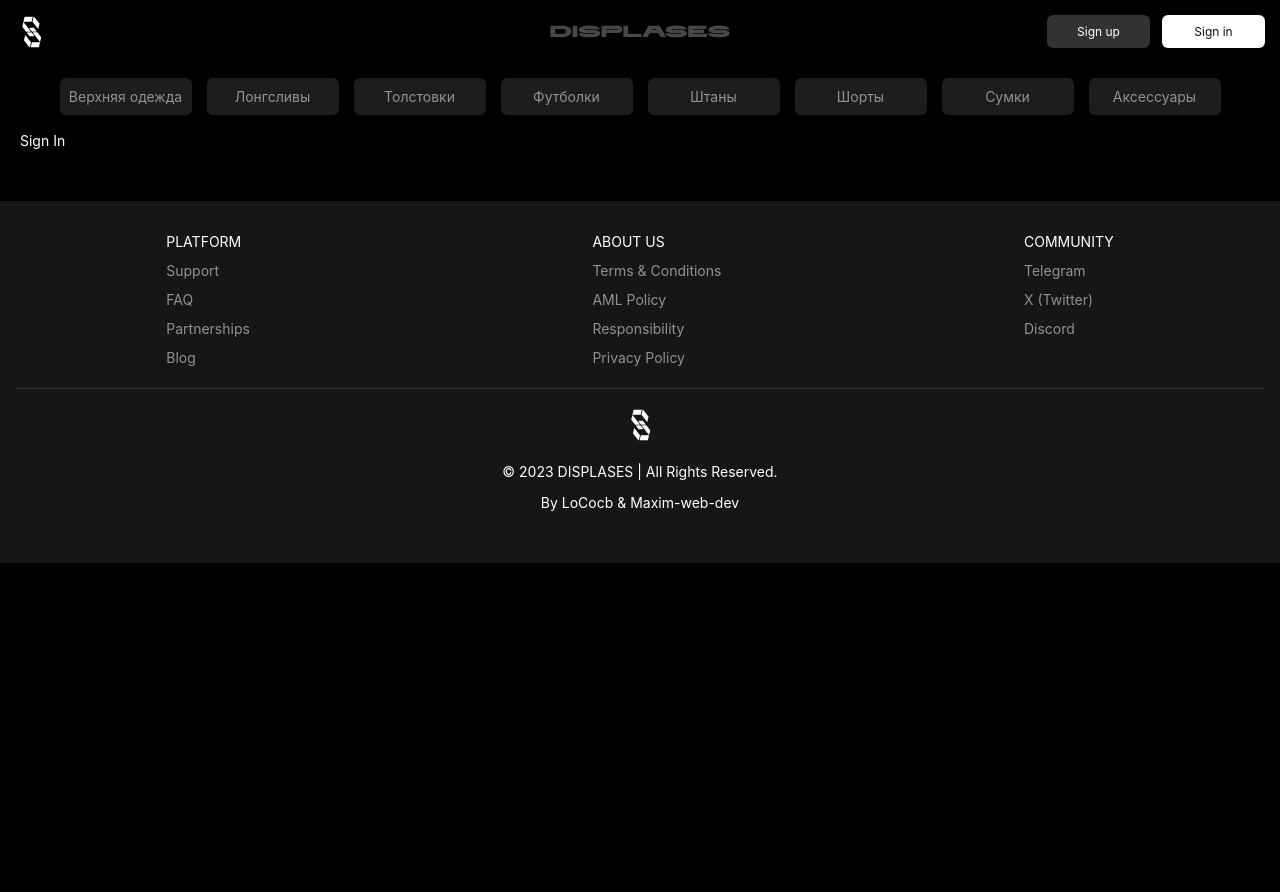
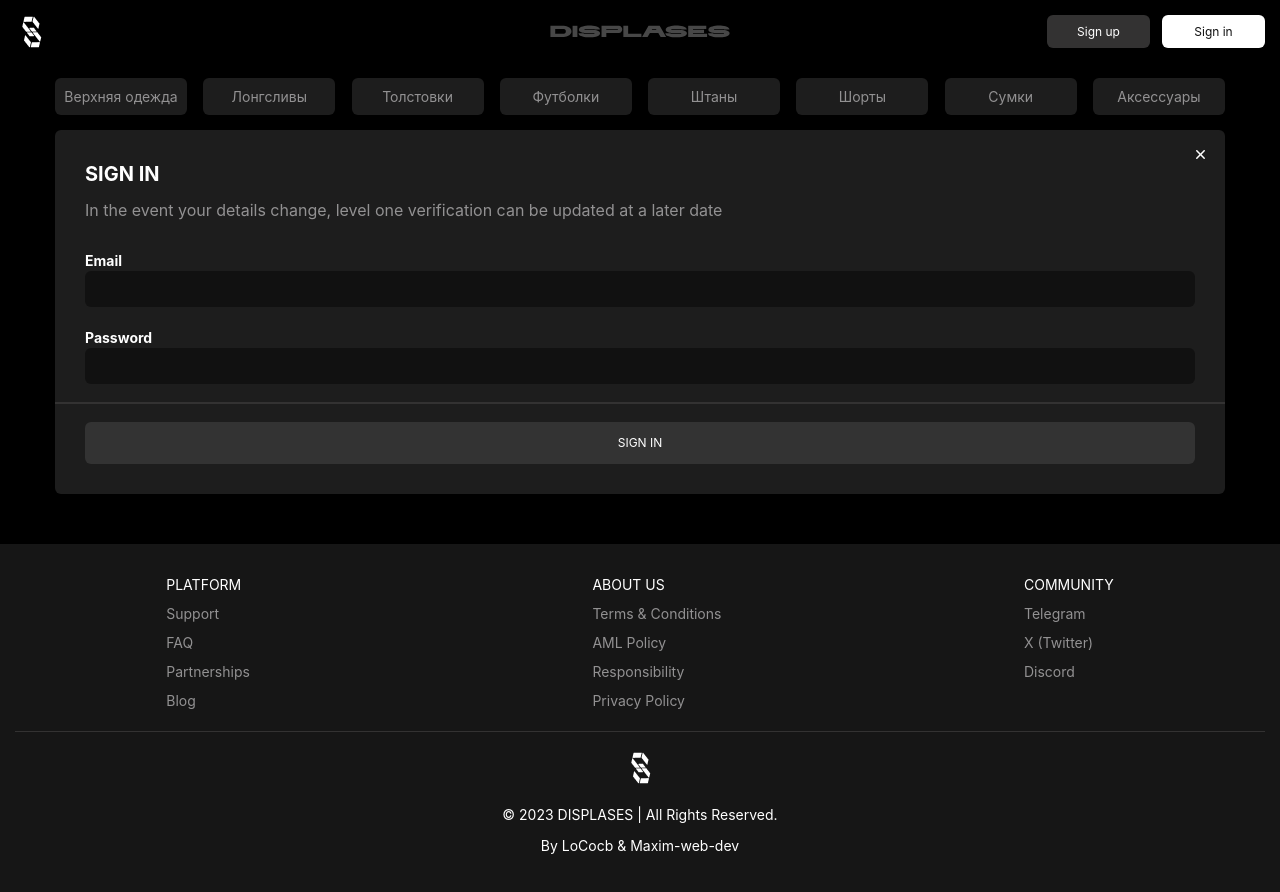
Before and after one commit to DMProductionn/Displases, a React (Vite) app: page /signin in a window 1280 px wide. Shown: the top 892 px of the page. Before the commit the page ends 800 px from the top, so only its background shows below. Built offline with nearby package versions, Linux system fonts and the light colour scheme.

Commit message:
add profile page

```diff
--- /dev/null
+++ b/src/components/Account/Profile/personalData.jsx
@@ -0,0 +1,43 @@
+
+export default function PersonalData() {
+  return (
+    <div className="flex p-[20px] flex-col flex-nowrap gap-[15px] items-start w-full">
+
+      <h3 className='text-white font-[700] text-[20px]'>Личные данные</h3>
+      <div className="w-[100%]">
+        <p className='text-[#929192] text-[14px] font-[400] capitalize mb-[15px]'>Имя</p>
+        <input type="text" name="" id="" className='h-[4.5vh] w-[100%] py-1 px-2 rounded-[6px] bg-[#111]' />
+      </div>
+
+      <div className="w-[100%]">
+        <p className='text-[#929192] text-[14px] font-[400] capitalize mb-[15px]' >Фамилия</p>
+        <input type="text" name="" id="" className='h-[4.5vh] w-[100%] py-1 px-2 rounded-[6px] bg-[#111]' />
+      </div>
+
+      <div className="w-[100%]">
+        <p className='text-[#929192] text-[14px] font-[400] capitalize mb-[15px]' >Дата рождения</p>
+        <div className='w-[100%] flex justify-between gap-[10px]'>
+          <input type="number" min="1" max="31" name="" id="" className='h-[4.5vh] w-[100%] py-1 px-2 rounded-[6px] bg-[#111]' placeholder="День" />
+
+          {/* Не знаю как сделать placeholder серым  */}
+          <select className='h-[4.5vh] w-[100%] py-1 px-2 rounded-[6px] bg-[#111] appearance-none text-[#999]' >
+            <option value="" disabled selected defaultValue='месяц' className='x'></option>
+            <option value="" className="text-white">Январь</option>
+            <option value="">Февраль</option>
+            <option value="">Март</option>
+            <option value="">Апрель</option>
+            <option value="">Май</option>
+            <option value="">Июнь</option>
+            <option value="">Июль</option>
+            <option value="">Август</option>
+            <option value="">Сентябрь</option>
+            <option value="">Октябрь</option>
+            <option value="">Ноябрь</option>
+            <option value="">Декабрь</option>
+          </select>
+          <input type="number" min="1950" max="2015" className='h-[4.5vh] w-[100%] py-1 px-2 rounded-[6px] bg-[#111]' placeholder="Год" />
+        </div>
+      </div>
+    </div>
+  )
+}
--- a/src/components/Account/SignIn/SignIn.module.css
+++ b/src/components/Account/SignIn/SignIn.module.css
@@ -0,0 +1,53 @@
+.wrapper {
+    position: relative;
+    display: flex;
+    align-items: flex-start;
+    flex-direction: column;
+    flex-wrap: nowrap;
+    width: 100%;
+    min-width: 320px;
+    max-width: 1200px;
+    padding: 30px 0px;
+    gap: 30px;
+    border-radius: 6px;
+    background: #1d1d1d;
+}
+.header {
+    position: relative;
+    display: flex;
+    padding: 0px 30px;
+    flex-direction: column;
+    align-items: flex-start;
+    gap: 12px;
+}
+
+.info {
+    display: flex;
+    padding: 0px 30px;
+    flex-direction: column;
+    align-items: flex-start;
+    justify-content: space-between;
+    gap: 20px;
+    width: 100%;
+}
+.input {
+    width: 100%;
+    padding: 4px 8px !important;
+    border-radius: 6px;
+    background: #111;
+    color:  #fff;
+    font-size: 14px !important;
+    font-weight: 400 !important;
+    height: 4.5vh;
+}
+.button {
+    width: calc(100% - 60px);
+    background-color: #333;
+    border-radius: 6px;
+    padding: 12px;
+    align-self: center;
+    font-size: 12px;
+}
+.button:hover {
+    background-color: #222;
+}
--- a/src/components/Account/SignIn/index.jsx
+++ b/src/components/Account/SignIn/index.jsx
@@ -1,8 +1,42 @@
+import { Link } from 'react-router-dom'
+import style from './SignIn.module.css'
 
 export default function Index() {
-  return (
-    <div>
-      <h1>Sign In</h1>
-    </div>
-  )
+    return (
+            <div className={style.wrapper}>
+                {/* Кнопка выйти */}
+                <button className='absolute top-4 right-4'>
+                    <Link to='/'>
+                        <svg xmlns="http://www.w3.org/2000/svg" width="17" height="17" viewBox="0 0 17 17" fill="none">
+                            <path fillRule='evenodd' clipRule='evenodd' d="M4.24921 5.31378C3.95581 5.02038 3.95581 4.54468 4.24921 4.25128C4.54261 3.95788 5.01831 3.95788 5.31171 4.25128L8.49792 7.4375L11.6867 4.24872C11.9801 3.95532 12.4558 3.95532 12.7492 4.24872C13.0426 4.54212 13.0426 5.01782 12.7492 5.31122L9.56043 8.5L12.7492 11.6888C13.0426 11.9822 13.0426 12.4579 12.7492 12.7513C12.4558 13.0447 11.9801 13.0447 11.6867 12.7513L8.49792 9.5625L5.31171 12.7487C5.01831 13.0421 4.54261 13.0421 4.24921 12.7487C3.95581 12.4553 3.9558 11.9796 4.24921 11.6862L7.43542 8.5L4.24921 5.31378Z" fill="white" />
+                        </svg>
+                    </Link>
+                </button>
+                {/* Заголовок и текст */}
+                <div className={style.header}>
+                    <h1 className='font-[700] text-xl text-[#fff]'>SIGN IN</h1>
+                    <p className='text-base text-[#929192] font-[400] leading-[125%]'>In the event your details change, level one verification can be updated at a later date</p>
+                </div>
+
+                {/* Форма входа */}
+                <form className='w-[100%] flex flex-col flex-nowrap'>
+                    <div className={style.info}>
+                        <label className='w-[100%]'>
+                            <h3 className='font-[700]'>Email</h3>
+                            <input type="email" name="" id="" className={style.input} />
+                        </label>
+                        <label className='w-[100%]'>
+                            <h3 className='font-[700]'>Password</h3>
+                            <input type="password" name="" id="" className={style.input} />
+                        </label>
+                    </div>
+
+                    <hr className='border border-solid border-[#333232] my-[18px]' />
+
+                    <button className={style.button}>
+                        <Link to='/category'>SIGN IN</Link>
+                    </button>
+                </form>
+            </div>
+    )
 }
--- a/src/components/Account/SignUp/SignUp.module.css
+++ b/src/components/Account/SignUp/SignUp.module.css
@@ -4,8 +4,9 @@
     align-items: flex-start;
     flex-direction: column;
     flex-wrap: nowrap;
+    width: 100%;
     min-width: 320px;
-    max-width: 1270px;
+    max-width: 1200px;
     padding: 30px 0px;
     gap: 30px;
     border-radius: 6px;
--- a/src/components/App/index.jsx
+++ b/src/components/App/index.jsx
@@ -13,6 +13,7 @@
 import Category from '../../pages/Category/Category';
 import SignUp from '../Account/SignUp'
 import SignIn from '../Account/SignIn'
+import Profile from '../../pages/Profile'
 
 function App() {
   const router = createBrowserRouter(
@@ -23,6 +24,7 @@
 
         <Route path='/signup' element={<SignUp />} />
         <Route path='/signin' element={<SignIn />} />
+        <Route path='/profile' element={<Profile />}/>
       </Route>,
     ),
   );
--- a/src/components/Category/index.jsx
+++ b/src/components/CategoryBtn/index.jsx
@@ -5,7 +5,7 @@
 
 export default function Category() {
   return (
-    <div className={`categoryWrapper hidden flex-wrap gap-[15px] justify-center mb-[15px]`}>
+    <div className={`categoryWrapper hidden flex-wrap justify-between mb-[15px]`}>
        <Link to='/category'><button className='p-[8px] min-w-[132px] bg-gray-main rounded-[6px] text-gray-text'>Верхняя одежда</button></Link>
         <button className='p-[8px] min-w-[132px] bg-gray-main rounded-[6px] text-gray-text'>Лонгсливы</button>
         <button className='p-[8px] min-w-[132px] bg-gray-main rounded-[6px] text-gray-text'>Толстовки</button>
--- a/src/components/Layout/Header/index.jsx
+++ b/src/components/Layout/Header/index.jsx
@@ -2,7 +2,7 @@
 import './Header.css'
 import { Link } from 'react-router-dom';
 
-import CategoryBurger from '../../Category/CategoryBurger';
+import CategoryBurger from '../../CategoryBtn/CategoryBurger';
 
 export default function Header() {
   return (
--- a/src/components/Layout/index.jsx
+++ b/src/components/Layout/index.jsx
@@ -1,13 +1,14 @@
 import { Outlet } from "react-router-dom";
 import Header from "./Header";
-import Category from '../Category';
+import Category from '../CategoryBtn';
 import Footer from './Footer';
 
 export default function Layout() {
     return (
         <>
             <Header />
-            <div className="wrapper max-w-[1270px] m-auto px-[15px]">
+            {/* flex flex-col nowrap justify-center items-center - delete */}
+            <div className="wrapper w-full max-w-[1200px] m-auto px-[15px]">
                 <Category />
                 <Outlet />
             </div>
--- a/src/pages/Profile.jsx
+++ b/src/pages/Profile.jsx
@@ -0,0 +1,28 @@
+import PersonalData from "../components/Account/Profile/personalData"
+import { Link } from 'react-router-dom'
+
+export default function Profile() {
+
+    return (
+        // сделать как компонент
+        <div className='w-full max-w-[1200px] min-w-[320px] rounded-[6px] bg-[#1d1d1d] p-[20px] relative'>
+            <Link to="/category"
+                className={`h-[40px] uppercase text-[12px] bg-gray-light rounded-[6px] flex items-center justify-center w-[103px] pt-[12px] pb-[10px]`}>
+                <img className={`arrowBack mr-[4px]`} src="./img/icons/chevron-right-white.svg" alt="arrow" />
+                BACK
+            </Link>
+
+            {/* Заголовок страницы */}
+            <div className="flex justify-center">
+                <h1 className='text-[18px] sm:text-[24px] font-[Inter]'>ПРОФИЛЬ</h1>
+            </div>
+
+                <PersonalData />
+
+            {/* Кнопка сохранить */}
+            <div className='flex justify-center'>
+                <button className='p-3 rounded-[6px] bg-[#F64343] text-white text-center text-[12px] font-[700]'>СОХРАНИТЬ</button>
+            </div>
+        </div>
+    )
+}
```
Also changed, not shown: src/components/CategoryBtn/CategoryBtn.css (renamed from src/components/Category/CategoryBtn.css), src/components/CategoryBtn/CategoryBurger/index.jsx (renamed from src/components/Category/CategoryBurger/index.jsx).
